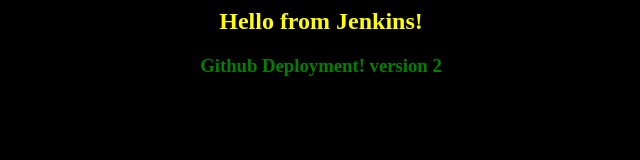
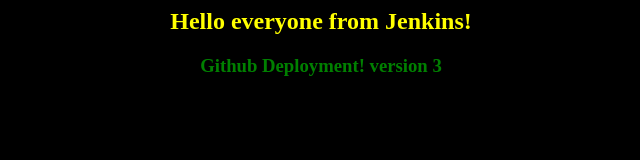
Before and after one commit to EfimSirotkin/JenkinsApp, a plain HTML site: page index.html in a window 1280 px wide. Shown: the whole page, without its empty margins (319-959 px from the left). Drawn offline with Linux system fonts and the light colour scheme.

Commit message:
new version for site

```diff
--- a/index.html
+++ b/index.html
@@ -1,8 +1,8 @@
 <html>
 <body bgcolor=black>
 <center>
-<h2><font color=yellow>Hello from Jenkins!</font></h2>
-<h3><font color=green> Github Deployment! version 2</font></h3>
+<h2><font color=yellow>Hello everyone from Jenkins!</font></h2>
+<h3><font color=green> Github Deployment! version 3</font></h3>
 </center>
 </body>
 </html>
```
